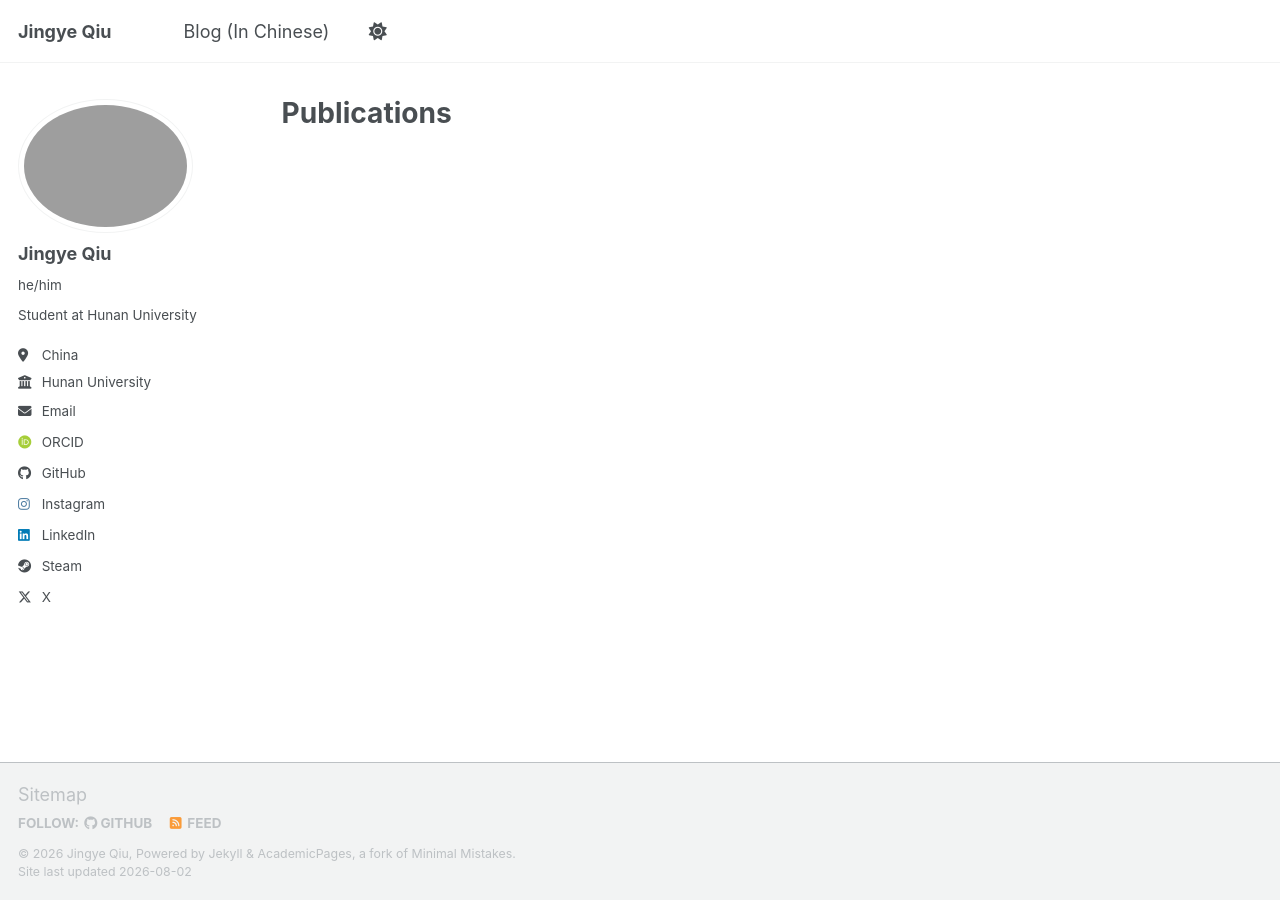
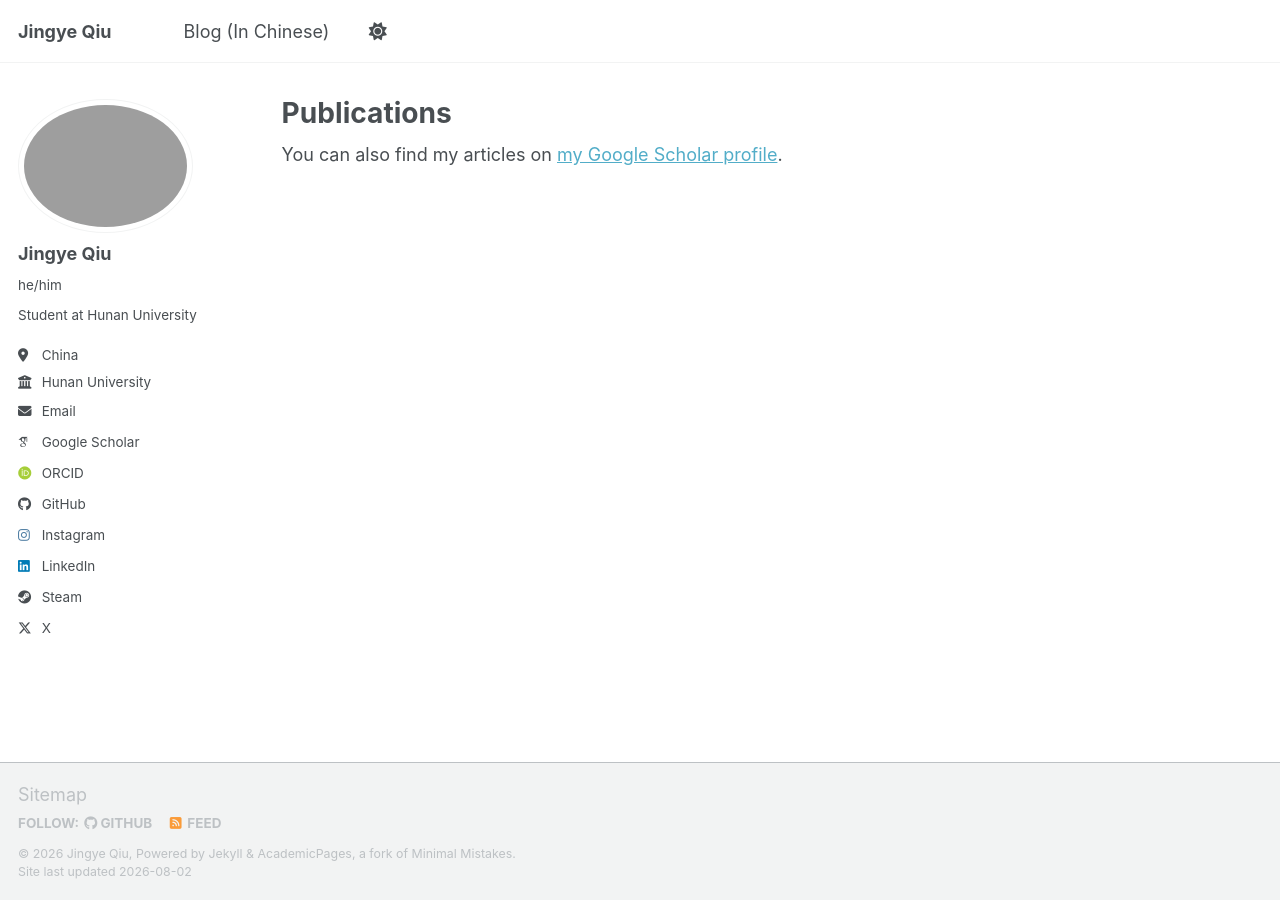
Before and after one commit to AnicoderAndy/anicoderandy.github.io, a Jekyll site: the page built from _pages/publications.html, in a window 1280 px wide. Built offline with Jekyll 4.4.1, drawn with Linux system fonts in a browser that asks for light colours; some web fonts are replaced; a script bundle is joined from its source files by our own code; library files that are not in the unit come from our copies; some of the changed lines change nothing that is shown.

Commit message:
chore: update Google Scholar link

```diff
--- a/_config.yml
+++ b/_config.yml
@@ -34,7 +34,7 @@
   # Academic websites
   academia: # URL
   arxiv: # URL - Update with the correct link to your profile
-  googlescholar: # "https://scholar.google.com/citations?user=PS_CX0AAAAAJ"
+  googlescholar: "https://scholar.google.com/citations?user=xfuIazwAAAAJ"
   inspire-hep: # URL
   impactstory: # URL
   orcid: "https://orcid.org/0009-0000-5910-3547"
```
